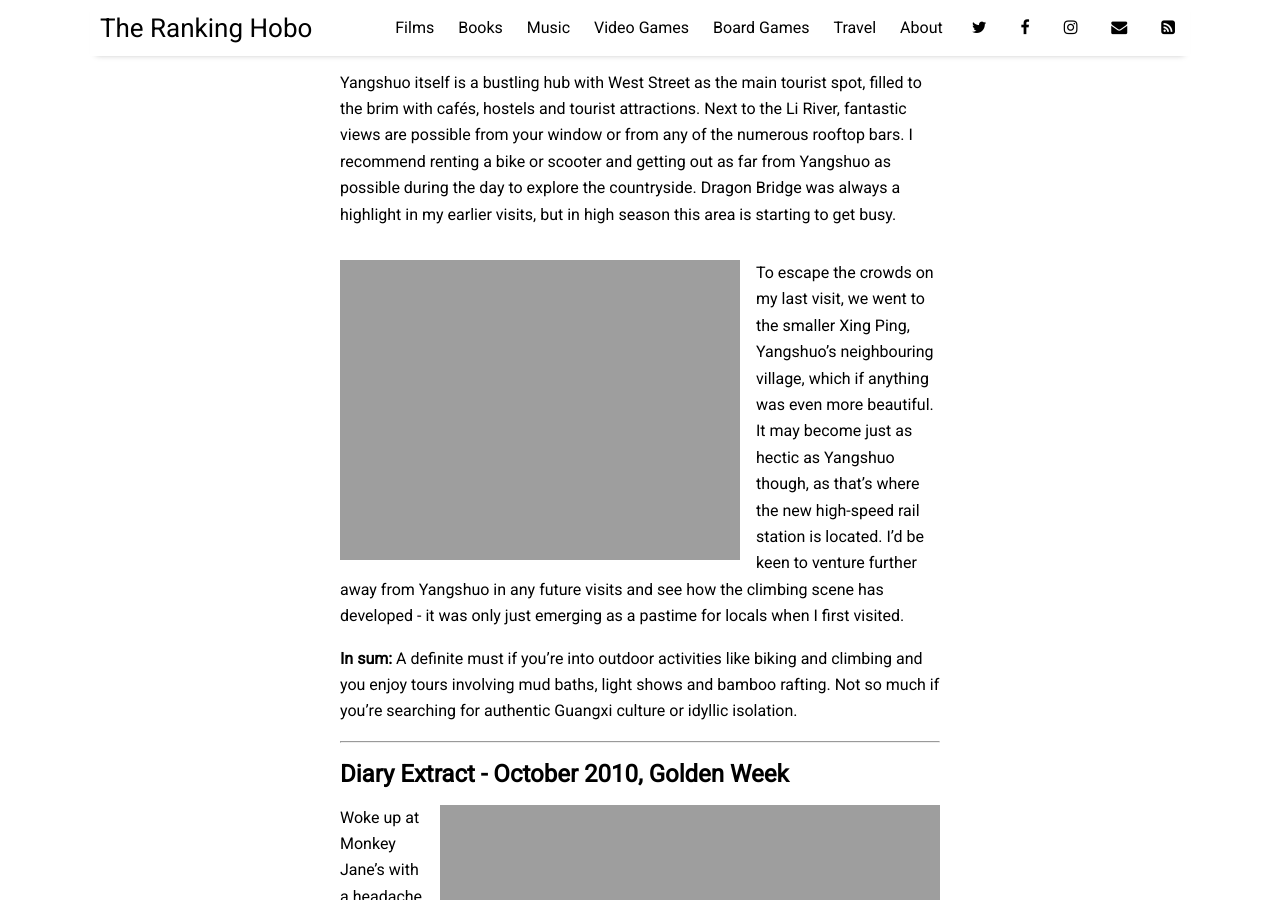
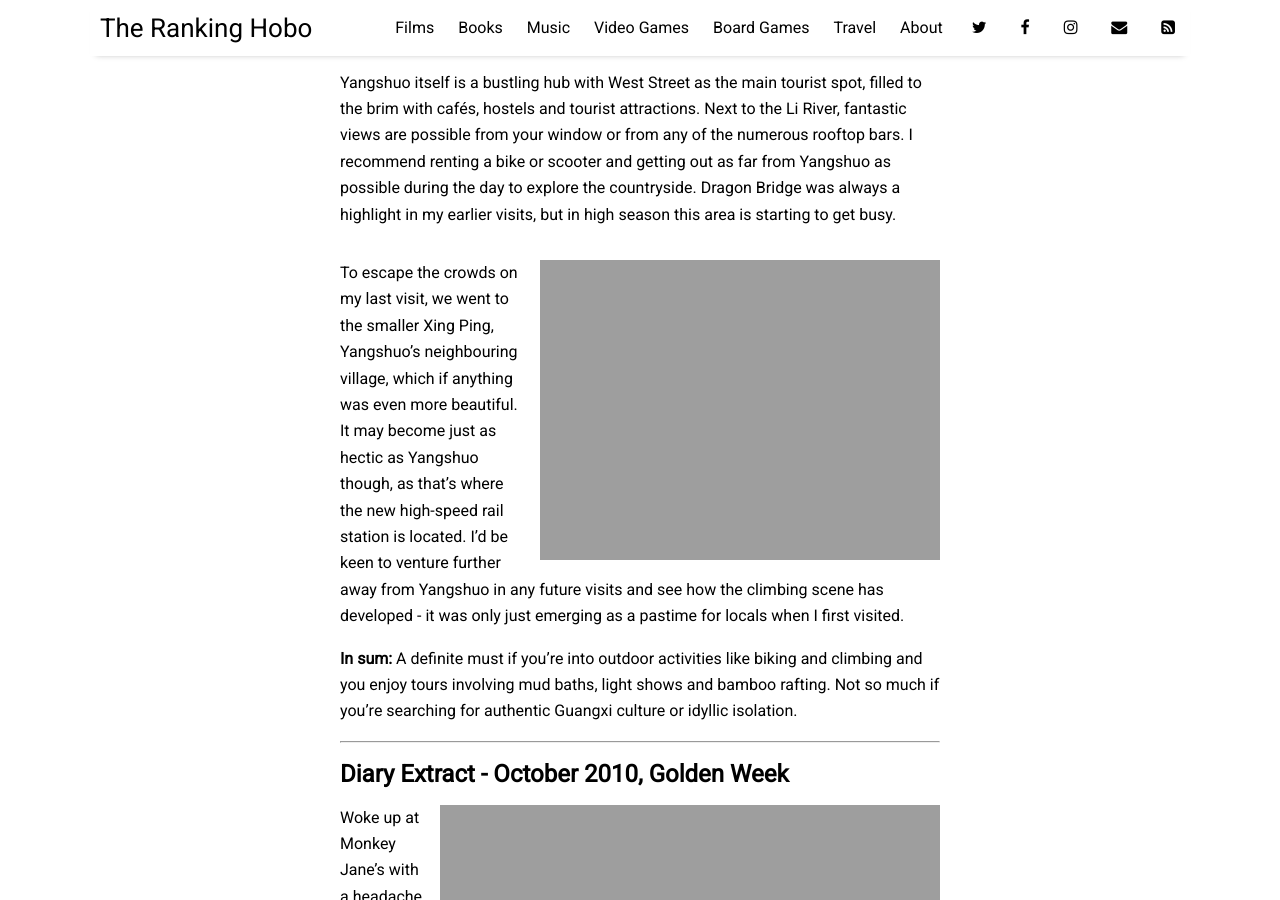
Before and after one commit to TheDrHobo/thedrhobo.github.io, a Jekyll site: the page built from _posts/2025-11-27-travel-yangshuo.md.md, in a window 1280 px wide and 900 px high, scrolled down 1312 px. Built offline with Jekyll 4.4.1, drawn with Linux system fonts in a browser that asks for light colours; nearby versions of some CDN libraries; comment, search, counter and statistics services are not loaded.

Commit message:
Update 2025-11-27-travel-yangshuo.md.md

```diff
--- a/_posts/2025-11-27-travel-yangshuo.md.md
+++ b/_posts/2025-11-27-travel-yangshuo.md.md
@@ -16,7 +16,7 @@ This is the first in a series of five posts about my favourite places visited wh
 **Last visit:** December 2017
 **Vibe:** Outdoor adventure playground meets backpacker social hub
 
-<img src="{{ site.github.url }}/assets/img/travel/Yangshuo/xingping.jpg" alt="Xing Ping karst landscape" style="float: right; margin: 0 0 1em 1em; max-width: 600px; width: 100%;">
+<img src="{{ site.github.url }}/assets/img/travel/Yangshuo/xingping.jpg" alt="Xing Ping karst landscape" title="Xing Ping - Photo by Dr Hobo on Dec 2017" style="float: right; margin: 0 0 1em 1em; max-width: 600px; width: 100%;">
 
 I've spent quite some time in China and it's the only place I've returned to multiple times (four visits!). My first trip was in October 2010, and every time since, it has slowly become more and more 'over-developed'. That said, I would still recommend a visit - there's a reason it's evolved from a backpacker destination to a more mainstream tourist draw. The surrounding karst landscape is simply exquisite: 'magical' and 'fairytale' only do so much justice in capturing the views.
 
@@ -24,7 +24,7 @@ Yangshuo itself is a bustling hub with West Street as the main tourist spot, fil
 
 <div style="clear: both;"></div>
 
-<img src="{{ site.github.url }}/assets/img/travel/Yangshuo/local.jpg" alt="Local woman sewing" style="float: left; margin: 0 1em 1em 0; max-width: 400px; width: 100%;">
+<img src="{{ site.github.url }}/assets/img/travel/Yangshuo/local.jpg" alt="Local woman sewing" title="Photo by Adam Crase on October 2010" style="float: right; margin: 0 0 1em 1em; max-width: 400px; width: 100%;">
 
 To escape the crowds on my last visit, we went to the smaller Xing Ping, Yangshuo's neighbouring village, which if anything was even more beautiful. It may become just as hectic as Yangshuo though, as that's where the new high-speed rail station is located. I'd be keen to venture further away from Yangshuo in any future visits and see how the climbing scene has developed - it was only just emerging as a pastime for locals when I first visited.
 
@@ -36,7 +36,7 @@ To escape the crowds on my last visit, we went to the smaller Xing Ping, Yangshu
 
 ## Diary Extract - October 2010, Golden Week
 
-<img src="{{ site.github.url }}/assets/img/travel/Yangshuo/rooftop.jpg" alt="View of Yangshuo from rooftop bar" style="float: right; margin: 0 0 1em 1em; max-width: 500px; width: 100%;">
+<img src="{{ site.github.url }}/assets/img/travel/Yangshuo/rooftop.jpg" alt="View of Yangshuo from rooftop bar" title="Rooftop bar views over Yangshuo's karst peaks - Photo by Adam Crase on October 2010" style="float: right; margin: 0 0 1em 1em; max-width: 500px; width: 100%;">
 
 Woke up at Monkey Jane's with a headache that felt like karmic punishment for last night's rooftop beer pong session. Our room was essentially one giant mattress with about five of us sprawled across it like some bizarre budget hostel experiment - no dividers, no personal space, just one communal sleeping surface. We'd come down from Guangzhou during Golden Week, one of China's major national holidays where the entire country seems to take a week off simultaneously and descend upon every tourist spot imaginable. As English teachers, we'd joined the masses heading out of the cities, though we were hoping Yangshuo's backpacker scene might be slightly less manic than Beijing or Shanghai.
 
@@ -44,7 +44,7 @@ Eventually we roused ourselves and stumbled down to McDonald's just off the titu
 
 <div style="clear: both;"></div>
 
-<img src="{{ site.github.url }}/assets/img/travel/Yangshuo/bike.jpg" alt="Cycling through karst landscape" style="float: left; margin: 0 1em 1em 0; max-width: 500px; width: 100%;">
+<img src="{{ site.github.url }}/assets/img/travel/Yangshuo/bike.jpg" alt="Cycling through karst landscape" title="Photo by Manon Boyer on Unsplash" style="float: right; margin: 0 0 1em 1em; max-width: 500px; width: 100%;">
 
 We cycled out towards Dragon Bridge through the most incredible lush countryside. The landscape was everything the guidebooks promised and more - those fairytale limestone peaks rising up through the mist. Stopped for pictures at this massive banyan tree along the way, the kind of ancient sprawling thing that makes you feel fairly insignificant.
 
@@ -52,7 +52,7 @@ At Dragon Bridge itself, we did what any sensible group of slightly hungover for
 
 <div style="clear: both;"></div>
 
-<img src="{{ site.github.url }}/assets/img/travel/Yangshuo/DragonBridge.jpg" alt="Jumping from Dragon Bridge" style="float: right; margin: 0 0 1em 1em; max-width: 450px; width: 100%;">
+<img src="{{ site.github.url }}/assets/img/travel/Yangshuo/DragonBridge.jpg" alt="Jumping from Dragon Bridge" title="Photo by Adam Crase on October 2010" style="float: right; margin: 0 0 1em 1em; max-width: 450px; width: 100%;">
 
 Found a super tasty restaurant nearby for a late lunch - the kind of proper local spot you'd never find without stumbling upon it. Then it was time to catch our sleeper coach back to Guangzhou. First experience of these things and I thought they were absolutely brilliant - little coffin-sized bunks stacked two high, each passenger horizontal for the journey. Genius Chinese engineering. Who needs proper seats when you can just lie down for a six-hour bus ride?
 
```
